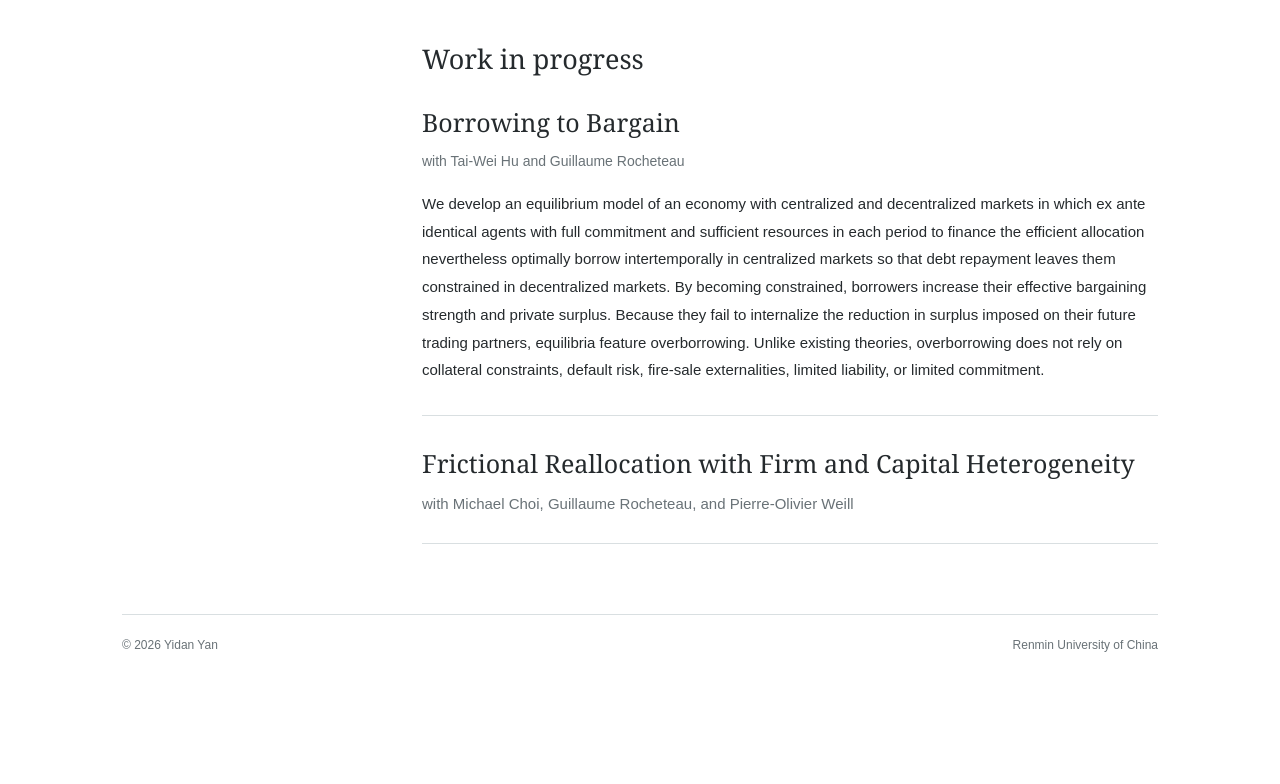
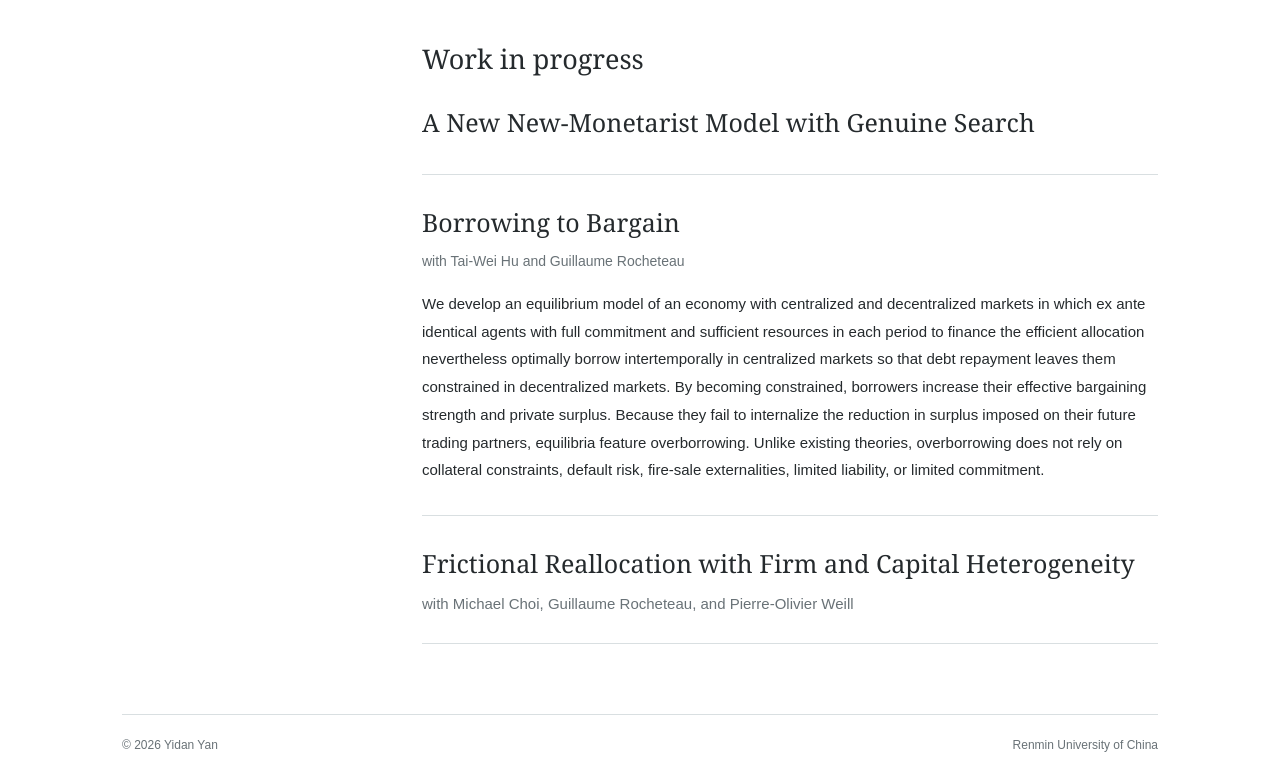
Before and after one commit to yidanyruc/yidanyruc.github.io, a plain HTML site: page docs/research.html in a window 1280 px wide. Shown: the part 1862-2646 px from the top of the page. Before the commit the page ends 2546 px from the top, so only its background shows below. Drawn offline with Linux system fonts and the light colour scheme.

Commit message:
Add files via upload

```diff
--- a/docs/research.html
+++ b/docs/research.html
@@ -82,6 +82,9 @@
     <p>This paper studies the impact of introducing a central bank digital currency (CBDC) with smart contracts as a restricted lending method on bank lending to micro-, small-, and medium-sized enterprises (MSMEs). It highlights an important trade-off: while the CBDC can help the bank screen enterprises, reduce loans to low-productivity enterprises, and improve loan quality, it may also limit credit creation and decrease lending to high-productivity enterprises. The key friction in the model is asymmetric information between enterprises and the bank. The findings show that CBDCs can significantly enhance MSME financing, but may decrease social welfare in some cases. The paper derives conditions under which CBDCs may either increase or decrease social welfare. It also shows that the disintermediation caused by CBDCs is not necessarily detrimental, as it can help MSMEs obtain loans, increase bank profits, and potentially improve social welfare.</p>
     </section>
     <h2 class="section-title wip-title" id="work-in-progress">Work in progress</h2>
+    <section id="a-new-new-monetarist-model-with-genuine-search" class="paper-title paper compact-paper">
+    <h3 class="paper-title">A New New-Monetarist Model with Genuine Search</h3>
+    </section>
     <section id="borrowing-to-bargain" class="paper-title paper">
     <h3 class="paper-title">Borrowing to Bargain</h3>
     <p class="coauthors">
```
